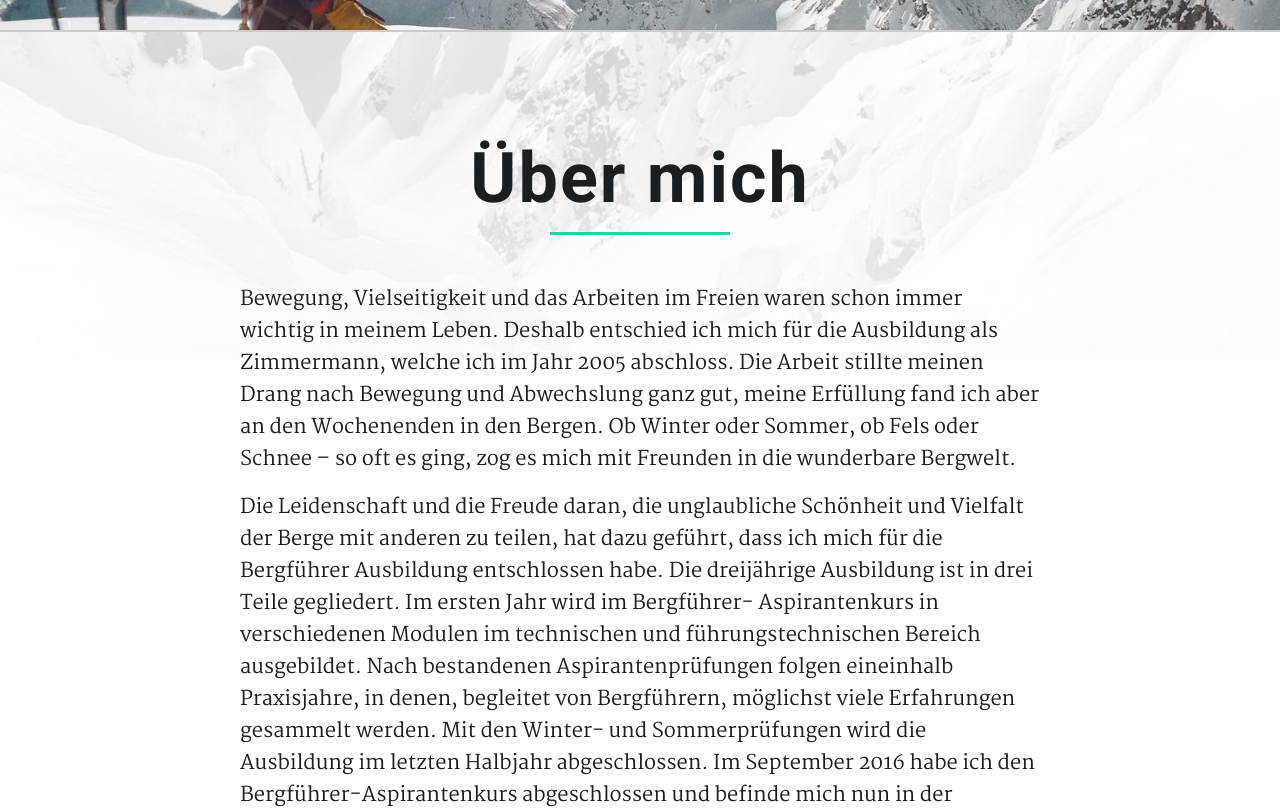
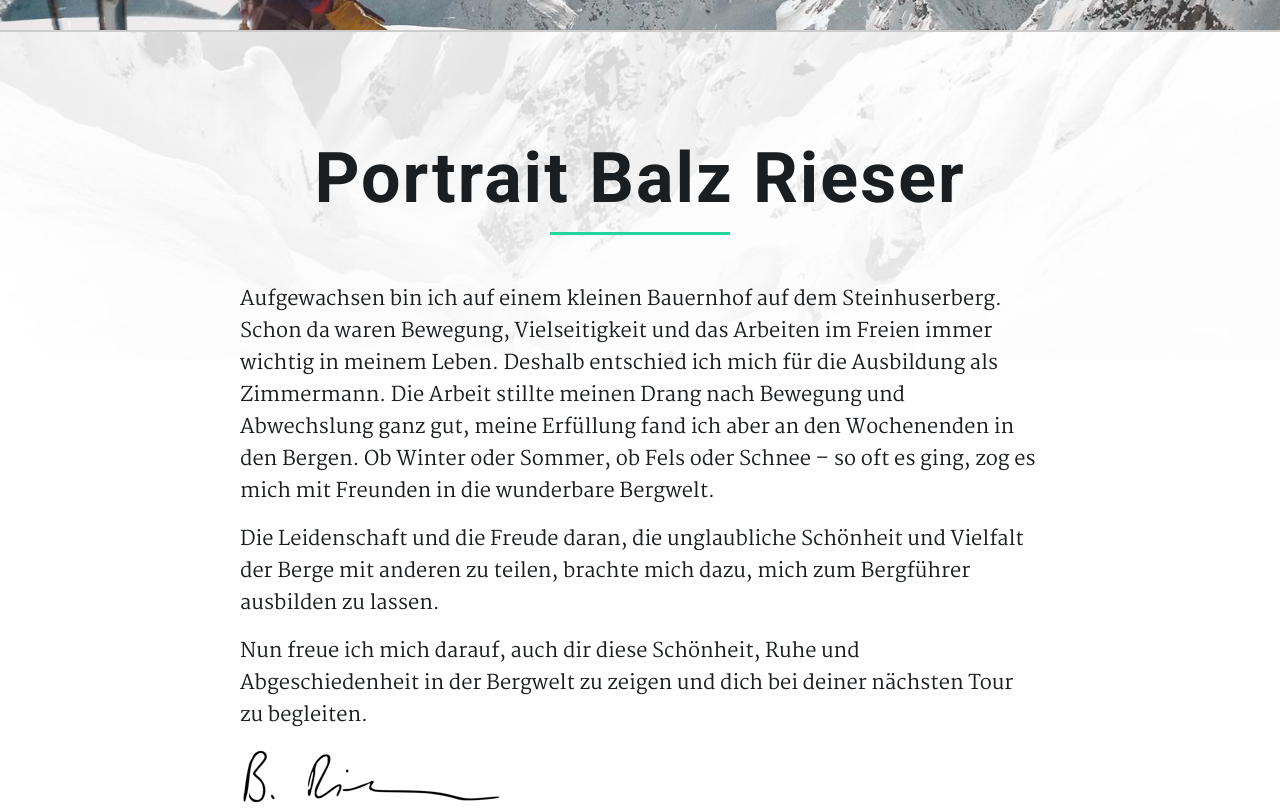
Before and after one commit to benunternaehrer/bergziege, a Nuxt app: page /ueber-mich in a window 1280 px wide. Shown: the part 440-1249 px from the top of the page. Built offline with nearby package versions, Linux system fonts and the light colour scheme.

Commit message:
adjust about me

```diff
--- a/pages/ueber-mich.vue
+++ b/pages/ueber-mich.vue
@@ -6,16 +6,22 @@
 
         <main class="l-row">
             <div class="l-content-w-narrow">
-                <app-section-title titleMain="Über mich" text-align="center"></app-section-title>
+                <app-section-title titleMain="Portrait Balz Rieser " text-align="center"></app-section-title>
 
                 <div class="c-article">
                     <p class="c-article__paragraph">
-                        Bewegung, Vielseitigkeit und das Arbeiten im Freien waren schon immer wichtig in meinem Leben. Deshalb entschied ich mich für die Ausbildung als Zimmermann, welche ich im Jahr 2005 abschloss. Die Arbeit stillte meinen Drang nach Bewegung und Abwechslung ganz gut, meine Erfüllung fand ich aber an den Wochenenden in den Bergen. Ob Winter oder Sommer, ob Fels oder Schnee – so oft es ging, zog es mich mit Freunden in die wunderbare Bergwelt.
+                        Aufgewachsen bin ich auf einem kleinen Bauernhof auf dem Steinhuserberg.<br>
+                        Schon da waren Bewegung, Vielseitigkeit und das Arbeiten im Freien immer wichtig in meinem Leben. Deshalb entschied ich mich für die Ausbildung als Zimmermann.
+                        Die Arbeit stillte meinen Drang nach Bewegung und Abwechslung ganz gut, meine Erfüllung fand ich aber an den Wochenenden in den Bergen.
+                        Ob Winter oder Sommer, ob Fels oder Schnee – so oft es ging, zog es mich mit Freunden in die wunderbare Bergwelt.<br>
                     </p>
                     <p class="c-article__paragraph">
-                        Die Leidenschaft und die Freude daran, die unglaubliche Schönheit und Vielfalt der Berge mit anderen zu teilen, hat dazu geführt, dass ich mich für die Bergführer Ausbildung entschlossen habe. Die dreijährige Ausbildung ist in drei Teile gegliedert. Im ersten Jahr wird im Bergführer- Aspirantenkurs in verschiedenen Modulen im technischen und führungstechnischen Bereich ausgebildet. Nach bestandenen Aspirantenprüfungen folgen eineinhalb Praxisjahre, in denen, begleitet von Bergführern, möglichst viele Erfahrungen gesammelt werden. Mit den Winter- und Sommerprüfungen wird die Ausbildung im letzten Halbjahr abgeschlossen.
-                        Im September 2016 habe ich den Bergführer-Aspirantenkurs abgeschlossen und befinde mich nun in der Aspirantenzeit. Eine spannende, lernreiche Zeit mit vielen tollen Touren, Eindrücken und interessanten Gästen.
+                        Die Leidenschaft und die Freude daran, die unglaubliche Schönheit und Vielfalt der Berge mit anderen zu teilen, brachte mich dazu, mich zum Bergführer ausbilden zu lassen.
                     </p>
+                    <p class="c-article__paragraph">
+                        Nun freue ich mich darauf, auch dir diese Schönheit, Ruhe und Abgeschiedenheit in der Bergwelt zu zeigen und dich bei deiner nächsten Tour zu begleiten.
+                    </p>
+                    <img src="~assets/images/sig-br.png">
                 </div>
             </div>
         </main>
```
Also changed, not shown: assets/images/sig-br.png (added).
